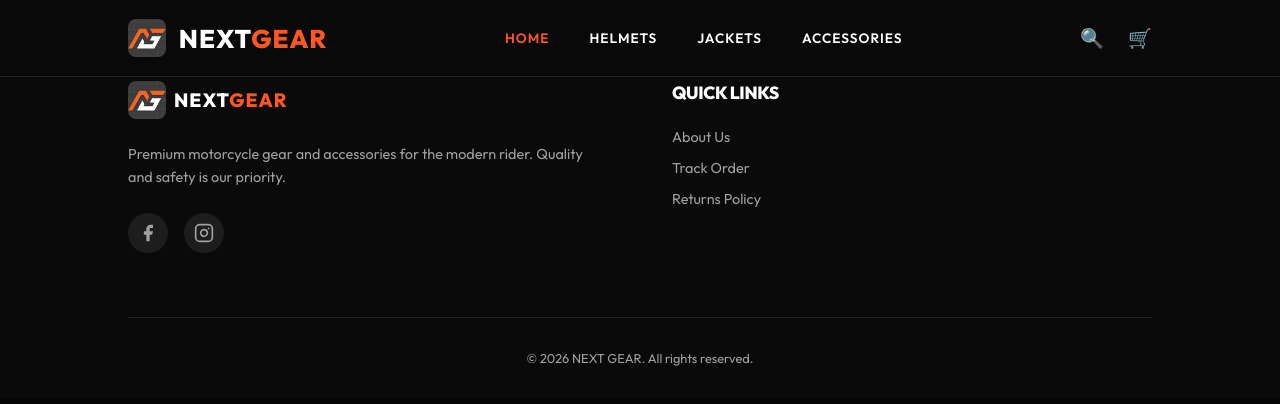
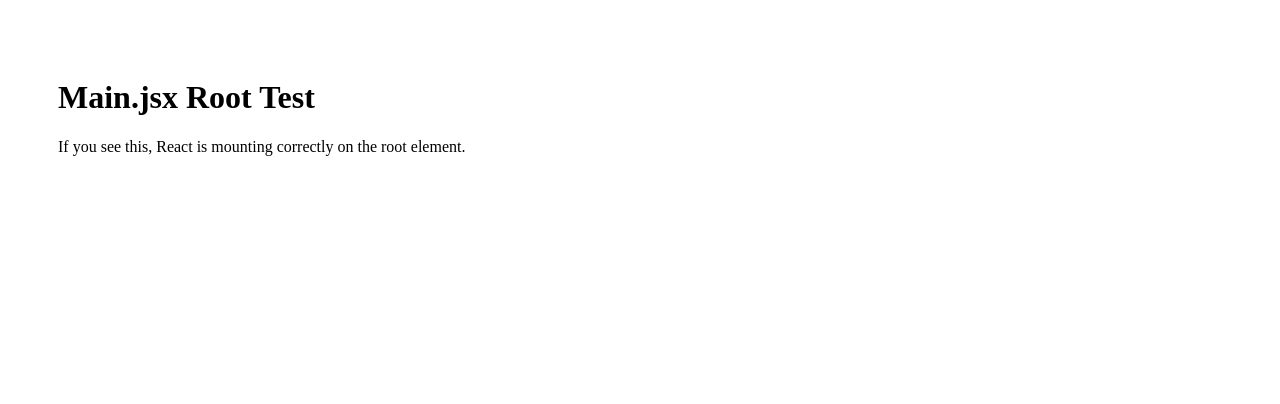
Before and after one commit to gearnext985/NextGear, a React (Vite) app: page / in a window 1280 px wide. Shown: the top 404 px of the page. Built offline with nearby package versions, Linux system fonts and the light colour scheme; no server answers; the database is empty.

Commit message:
Updated the dist

```diff
--- a/src/main.jsx
+++ b/src/main.jsx
@@ -1,15 +1,8 @@
-import { StrictMode } from 'react'
 import { createRoot } from 'react-dom/client'
-import './index.css'
-import App from './App.jsx'
-
-import { Provider } from 'react-redux'
-import { store } from './store/store'
 
 createRoot(document.getElementById('root')).render(
-  <StrictMode>
-    <Provider store={store}>
-      <App />
-    </Provider>
-  </StrictMode>,
+  <div style={{ padding: '50px', color: 'black' }}>
+    <h1>Main.jsx Root Test</h1>
+    <p>If you see this, React is mounting correctly on the root element.</p>
+  </div>
 )
```
Also changed, not shown: 4 other files (tests, documents, lock files or other folders).
